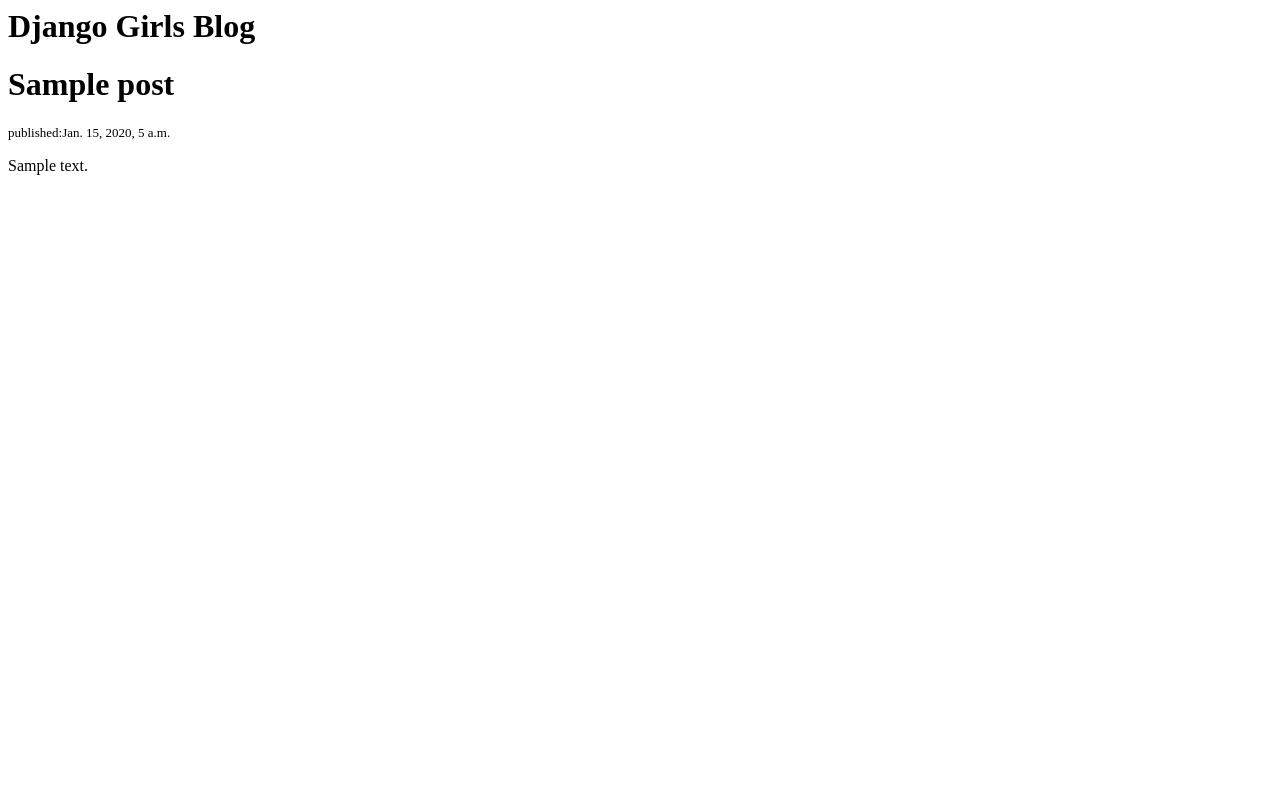
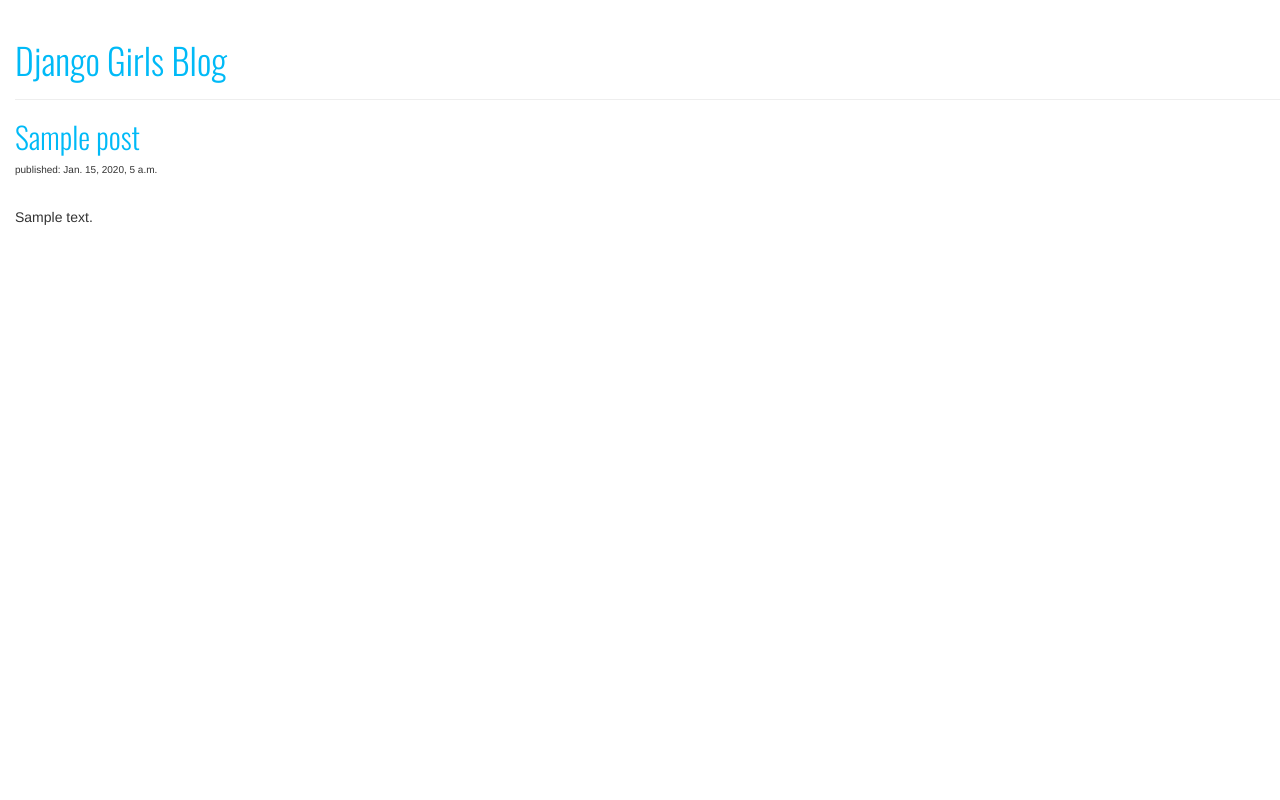
Before and after one commit to liesugahara/my-first-blog, a Django app: template blog/templates/blog/post_list.html in a window 1280 px wide. Run offline with Django 3.2, Linux system fonts and the light colour scheme; the template is opened without the code that fills it: values that come from a table or form of the project are taken from there, others are empty; tables that the repository leaves empty hold one stand-in row (values such as "Sample post"); some libraries are stand-ins or nearby versions.

Commit message:
Changed the HTML for the site.

```diff
--- /dev/null
+++ b/blog/static/css/blog.css
@@ -0,0 +1,12 @@
+h1 a {
+    color: #00BAF7;
+    font-family: 'Oswald';
+}
+h2 a {
+    color: #00BAF7;
+    font-family: 'Oswald';
+}
+
+body {
+    padding-left: 15px;
+}
--- a/blog/templates/blog/post_list.html
+++ b/blog/templates/blog/post_list.html
@@ -1,17 +1,26 @@
+{% load staticfiles %}
 <html>
     <head>
         <title>Django Girls blog</title>
+	<link link href="https://fonts.googleapis.com/css?family=Oswald:300" rel="stylesheet" type="text/css">
+        <link rel="stylesheet" href="//maxcdn.bootstrapcdn.com/bootstrap/3.2.0/css/bootstrap.min.css">
+        <link rel="stylesheet" href="//maxcdn.bootstrapcdn.com/bootstrap/3.2.0/css/bootstrap-theme.min.css">
+        <link rel="stylesheet" href="{% static 'css/blog.css' %}">
     </head>
     <body>
-	<h1>Django Girls Blog </h1>
+        <div class="page-header">
+            <h1><a href="/">Django Girls Blog</a></h1>
+        </div>
 
-	{% for post in posts %}
-	   <div>
-	     <h1>{{ post.title }}</h1>
-	     <p><font size="2"> published:{{post.published_date}}</font></p>
-	     <p> {{ post.text|linebreaksbr }} </p>
-	     <br />
-	   </div>
-	{% endfor %}
+        {% for post in posts %}
+            <div class="post">
+		<h2><a href="">{{ post.title }}</a></h2>
+                <p><font size="1">published: {{ post.published_date }}</font></p>
+                <br />
+                <p>{{ post.text|linebreaksbr }}</p>
+                <br />
+            </div>
+
+        {% endfor %}
     </body>
 </html>
```
